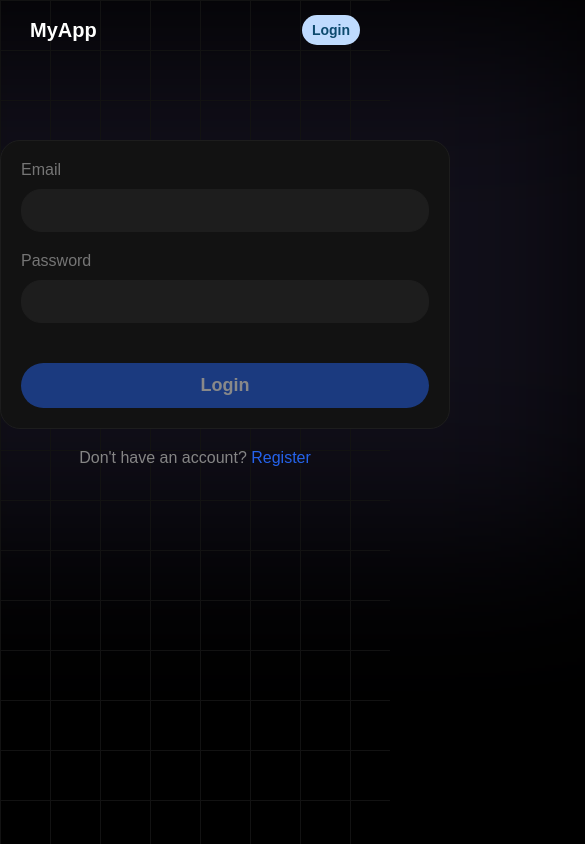
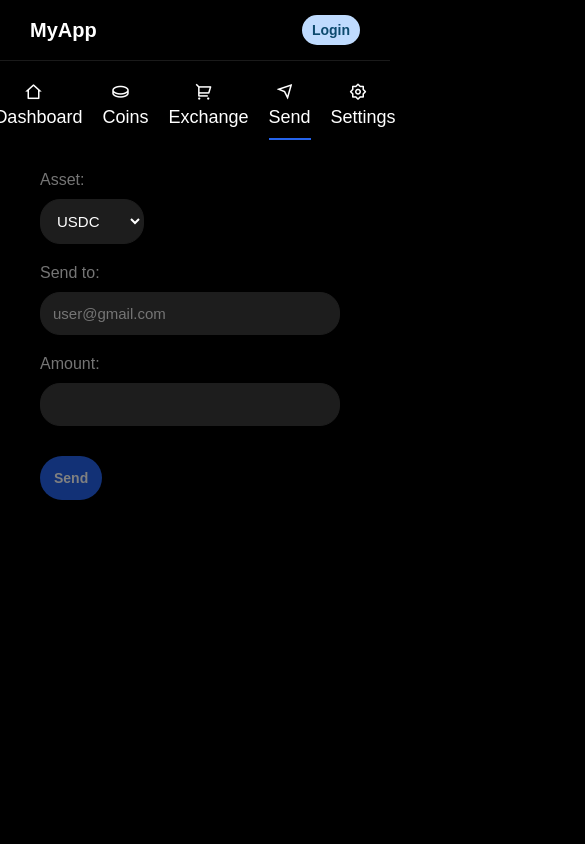
Before and after one commit to nikusha1446/crypto-exchange, an Angular app: page /dashboard/send in a window 390 px wide. Before the commit this address led to /login. Shown: the top 844 px of the page, 585 px wide, since content can reach past the window. Built offline with nearby package versions, Linux system fonts and the light colour scheme; a web font is replaced by a local one.

Commit message:
Added media queries

```diff
--- a/src/app/app-routing.module.ts
+++ b/src/app/app-routing.module.ts
@@ -20,13 +20,9 @@ const routes: Routes = [
     canActivate: [guestGuard]
   },
   {
-    path: 'error',
-    loadComponent: () => import('./shared/error/error.component').then((mod) => mod.ErrorComponent)
-  },
-  {
     path: 'dashboard',
     loadComponent: () => import('./features/dashboard/dashboard.component').then((mod) => mod.DashboardComponent),
-    canActivate: [authGuard],
+    // canActivate: [authGuard],
     children: [
       {
         path: 'profile',
--- a/src/app/features/dashboard/coin-list/coin-list.component.html
+++ b/src/app/features/dashboard/coin-list/coin-list.component.html
@@ -1,4 +1,5 @@
 <div class="coin-list">
+    <div class="coin-list-inner">
     <p *ngIf="errorMessage">{{errorMessage}}</p>
     <table *ngIf="!errorMessage">
         <thead>
@@ -25,4 +26,5 @@
             </tr>
         </tbody>
     </table>
+    </div>
 </div>
--- a/src/app/features/dashboard/coin-list/coin-list.component.scss
+++ b/src/app/features/dashboard/coin-list/coin-list.component.scss
@@ -50,3 +50,45 @@
         }
     }
 }
+
+@media (max-width: 1100px) {
+    .coin-list {
+        table {
+            width: 600px;
+            font-size: 14px;
+        }
+    }
+}
+
+@media (max-width: 850px) {
+    .coin-list {
+        table {
+            width: 400px;
+            font-size: 14px;
+        }
+    }
+}
+
+@media (max-width: 768px) {
+    .coin-list {
+        padding: 0;
+        display: flex;
+        justify-content: center;
+
+        .coin-list-inner {
+            width: 100%;
+        }
+
+        table {
+            width: 100%;
+            font-size: 12px;
+
+            img {
+                width: 15px;
+                height: 15px;
+            }
+        }
+
+    }
+
+}
--- a/src/app/features/dashboard/dashboard.component.scss
+++ b/src/app/features/dashboard/dashboard.component.scss
@@ -8,3 +8,9 @@
         display: flex;
     }
 }
+
+@media (max-width: 768px) {
+    .container-inner {
+        flex-direction: column;
+    }
+}
--- a/src/app/features/dashboard/exchange/exchange.component.scss
+++ b/src/app/features/dashboard/exchange/exchange.component.scss
@@ -77,3 +77,9 @@
         }
     }
 }
+
+@media (max-width: 768px) {
+    .exchange {
+        padding: 10px;
+    }
+}
--- a/src/app/features/dashboard/profile/profile.component.scss
+++ b/src/app/features/dashboard/profile/profile.component.scss
@@ -9,6 +9,7 @@
 
     .crypto-balance {
         display: flex;
+        flex-wrap: wrap;
     }
 
     .crypto-box {
@@ -18,7 +19,7 @@
         padding: 20px;
         border-radius: 15px;
         position: relative;
-        margin-bottom: 60px;
+        margin-bottom: 10px;
 
 
         &::before {
@@ -38,6 +39,7 @@
     }
 
     .transactions {
+        margin-top: 60px;
         margin-bottom: 60px;
         h2 {
             padding-left: 12px;
@@ -59,3 +61,15 @@
         }
     }
 }
+
+@media (max-width: 768px) {
+    .profile {
+        padding: 0;
+        padding-top: 10px;
+
+        .transactions {
+            margin-top: 40px;
+            margin-bottom: 40px;
+        }
+    }
+}
--- a/src/app/features/dashboard/send/send.component.scss
+++ b/src/app/features/dashboard/send/send.component.scss
@@ -28,3 +28,9 @@
         }
     }
 }
+
+@media (max-width: 768px) {
+    .send {
+        padding: 10px;
+    }
+}
--- a/src/app/features/dashboard/settings/settings.component.scss
+++ b/src/app/features/dashboard/settings/settings.component.scss
@@ -71,3 +71,17 @@
 
     }
 }
+
+@media (max-width: 768px) {
+    .settings {
+        padding: 0;
+        padding-top: 10px;
+
+        .image {
+            img {
+                width: 100px;
+                height: 100px;
+            }
+        }
+    }
+}
--- a/src/app/features/dashboard/sidebar/sidebar.component.scss
+++ b/src/app/features/dashboard/sidebar/sidebar.component.scss
@@ -54,3 +54,41 @@
         }
     }
 }
+
+@media (max-width: 768px) {
+    .sidebar {
+        width: 100%;
+        height: 100px;
+        border-right: none;
+        padding: 0;
+        display: flex;
+        justify-content: center;
+        align-items: center;
+
+        ul {
+            display: flex;
+            gap: 20px;
+
+            li {
+                text-align: center;
+                padding: 0;
+                padding-bottom: 10px;
+
+                &.active {
+                    border-bottom: 2px solid rgb(37, 99, 235);
+                }
+
+                &::before {
+                    visibility: hidden;
+                }
+
+                a {
+                    font-size: 18px;
+                    display: flex;
+                    gap: 5px;
+                    flex-direction: column;
+                }
+            }
+        }
+    }
+}
--- a/src/app/features/welcome/welcome.component.scss
+++ b/src/app/features/welcome/welcome.component.scss
@@ -24,3 +24,19 @@
         font-weight: 400;
     }
 }
+
+@media (max-width: 1100px) {
+    .welcome {
+        h1 {
+            font-size: 50px;
+        }
+    }
+}
+
+@media (max-width: 768px) {
+    .welcome {
+        h1 {
+            font-size: 40px;
+        }
+    }
+}
```
